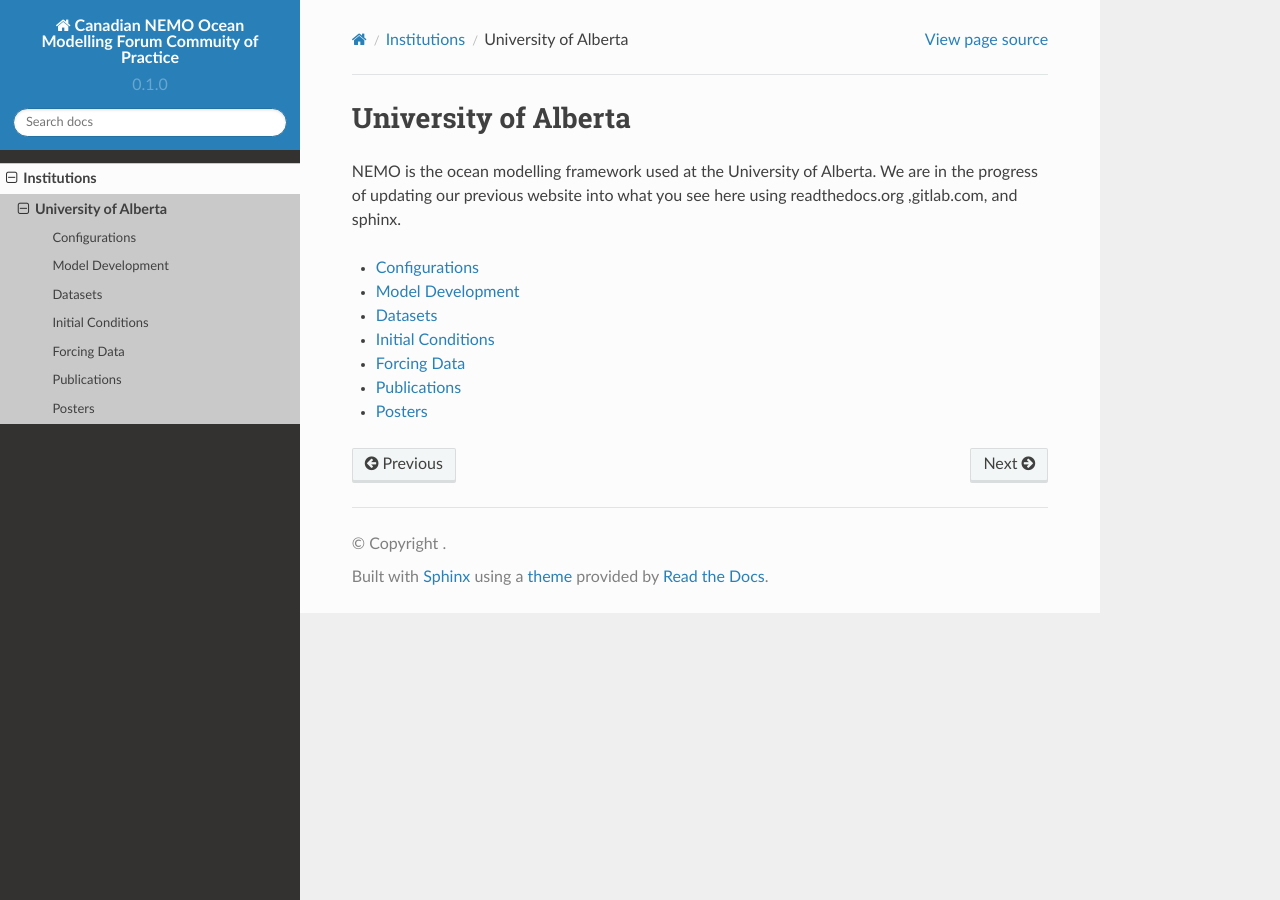
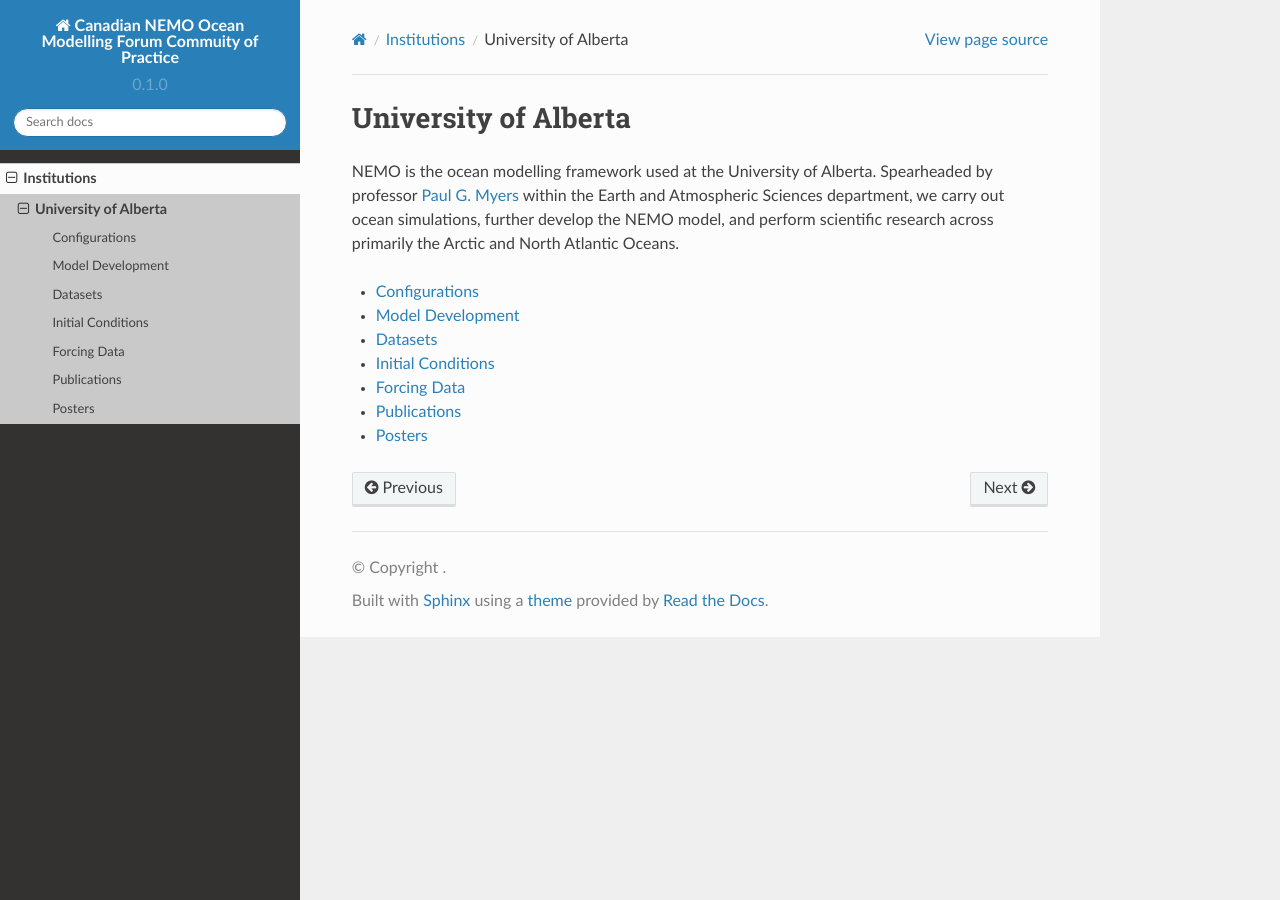
Before and after one commit to UofA-NEMO/Canadian-NEMO-Ocean-Modelling-Forum-Community-of-Practice, a Sphinx documentation site: the page built from docs/Institutions/UofA/index.rst, in a window 1280 px wide. Built offline with Sphinx 7.4.7 and the Read the Docs theme 2.0.0, drawn with Linux system fonts in a browser that asks for light colours; pages that are not in the unit, such as notebooks, are missing from menus.

Commit message:
Update index.rst

```diff
--- a/docs/Institutions/UofA/index.rst
+++ b/docs/Institutions/UofA/index.rst
@@ -1,7 +1,8 @@
 University of Alberta
 =====================
 
-NEMO is the ocean modelling framework used at the University of Alberta. We are in the progress of updating our previous website into what you see here using readthedocs.org ,gitlab.com, and sphinx.
+NEMO is the ocean modelling framework used at the University of Alberta. Spearheaded by professor `Paul G. Myers <mailto:pmyers@ualberta.ca>`_ within the Earth and Atmospheric Sciences department, we carry out ocean simulations, further develop the NEMO model, and perform scientific research across primarily the Arctic and North Atlantic Oceans.
+
 
 .. toctree::
    :maxdepth: 1
```
